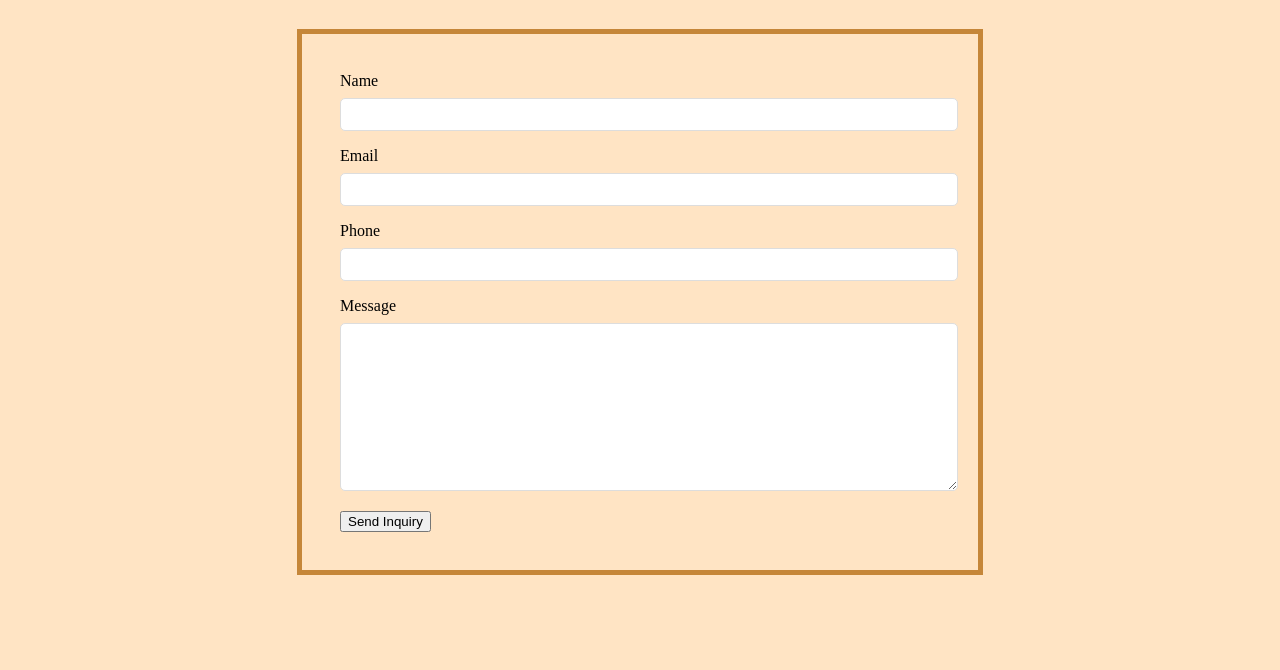
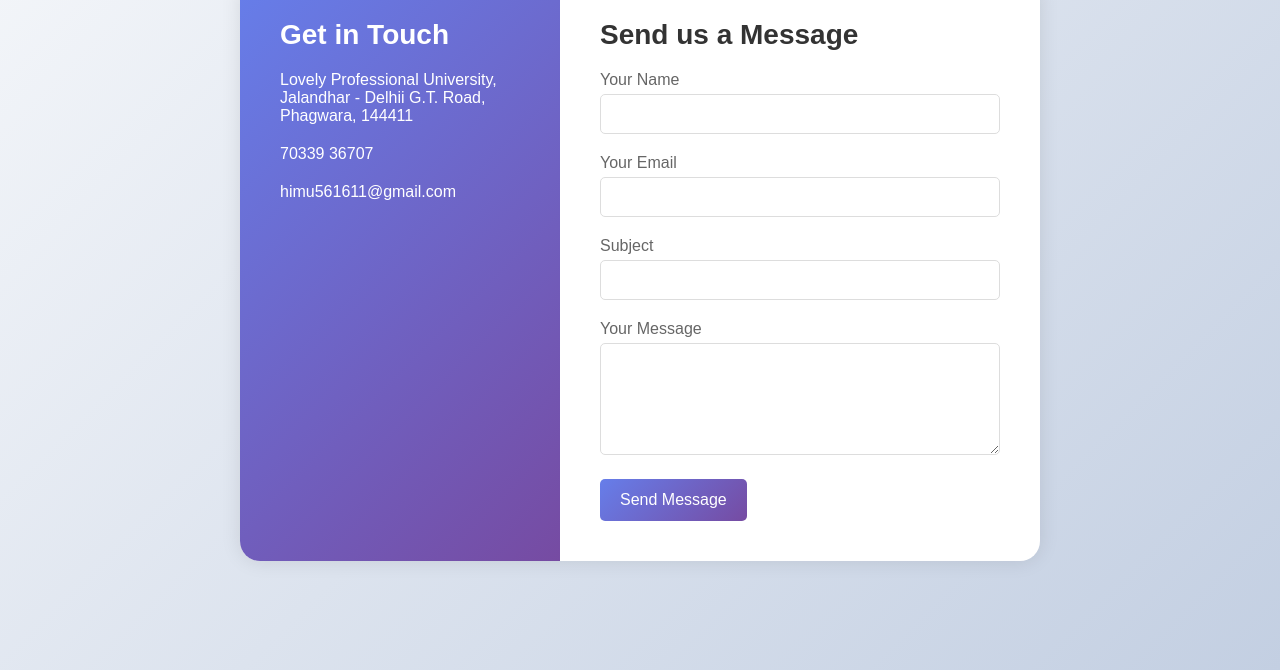
Before and after one commit to Yourabhay15/THE-SIESTA, a plain HTML site: page contactus.html in a window 1280 px wide. Shown: the part 130-800 px from the top of the page. Drawn offline with Linux system fonts and the light colour scheme.

Commit message:
Contactus

```diff
--- a/contactus.html
+++ b/contactus.html
@@ -3,73 +3,189 @@
 <head>
     <meta charset="UTF-8">
     <meta name="viewport" content="width=device-width, initial-scale=1.0">
-    <title>Document</title>
-</head>
+    <title>Contact Us</title>
     <style>
-        body{
-            background-color: bisque;
-        }
-        #Heading{
-            text-align: center;
-            font-size: 50px;
-            font-family: 'Lucida Sans', 'Lucida Sans Regular', 'Lucida Grande', 'Lucida Sans Unicode', Geneva, Verdana, sans-serif;
-            box-shadow: inset;
-            border: 9px double rgb(197, 134, 57);
-        }
-        form {
-            max-width: 600px;
-            margin: 0 auto;
-            text-shadow: #ddd;
-            border: 5px solid rgb(197, 134, 57);
-            padding: 3%;
+        * {
+            margin: 0;
+            padding: 0;
+            box-sizing: border-box;
         }
 
-        .form-group {
-            margin-bottom: 1rem;
+        body {
+            font-family: 'Poppins', sans-serif;
+            background: linear-gradient(135deg, #f5f7fa 0%, #c3cfe2 100%);
+            min-height: 100vh;
+            display: flex;
+            justify-content: center;
+            align-items: center;
+            padding: 20px;
         }
 
-        label {
-            display: block;
-            margin-bottom: 0.5rem;
+        .container {
+            background-color: #ffffff;
+            border-radius: 20px;
+            box-shadow: 0 0 20px rgba(0, 0, 0, 0.1);
+            overflow: hidden;
+            width: 100%;
+            max-width: 800px;
+            display: flex;
         }
 
-        input,
-        textarea {
+        .info-section {
+            background: linear-gradient(135deg, #667eea 0%, #764ba2 100%);
+            padding: 40px;
+            color: #ffffff;
+            width: 40%;
+            display: flex;
+            flex-direction: column;
+            justify-content: space-between;
+        }
+
+        .info-section h2 {
+            font-size: 28px;
+            margin-bottom: 20px;
+        }
+
+        .info-item {
+            margin-bottom: 20px;
+            display: flex;
+            align-items: center;
+        }
+
+        .info-item i {
+            margin-right: 10px;
+            font-size: 20px;
+        }
+
+        .social-icons {
+            display: flex;
+            gap: 15px;
+        }
+
+        .social-icons a {
+            color: #ffffff;
+            font-size: 24px;
+            transition: transform 0.3s ease;
+        }
+
+        .social-icons a:hover {
+            transform: scale(1.2);
+        }
+
+        .form-section {
+            padding: 40px;
+            width: 60%;
+        }
+
+        .form-section h2 {
+            font-size: 28px;
+            margin-bottom: 20px;
+            color: #333;
+        }
+
+        .input-group {
+            margin-bottom: 20px;
+        }
+
+        .input-group label {
+            display: block;
+            margin-bottom: 5px;
+            color: #666;
+        }
+
+        .input-group input,
+        .input-group textarea {
             width: 100%;
-            padding: 0.5rem;
+            padding: 10px;
             border: 1px solid #ddd;
             border-radius: 5px;
+            font-size: 16px;
+            transition: border-color 0.3s ease;
         }
 
-        textarea {
-            height: 150px;
+        .input-group input:focus,
+        .input-group textarea:focus {
+            border-color: #667eea;
+            outline: none;
         }
 
+        .submit-btn {
+            background: linear-gradient(135deg, #667eea 0%, #764ba2 100%);
+            color: #ffffff;
+            border: none;
+            padding: 12px 20px;
+            border-radius: 5px;
+            cursor: pointer;
+            font-size: 16px;
+            transition: transform 0.3s ease;
+        }
+
+        .submit-btn:hover {
+            transform: translateY(-3px);
+        }
+
+        @media (max-width: 768px) {
+            .container {
+                flex-direction: column;
+            }
+            .info-section, .form-section {
+                width: 100%;
+            }
+        }
     </style>
+</head>
 <body>
-
-    <section id="contact" class="container">
-        <h2 id="Heading">Contact Us</h2>
-        <form>
-            <div class="form-group">
-                <label for="name">Name</label>
+    <div class="container">
+        <div class="info-section">
+            <div>
+                <h2>Get in Touch</h2>
+                <div class="info-item">
+                    <p>Lovely Professional University, Jalandhar - Delhii G.T. Road, Phagwara, 144411</p>
+                </div>
+                <div class="info-item">
+                    <p>70339 36707</p>
+                </div>
+                <div class="info-item">
+                    <p>himu561611@gmail.com</p>
+                </div>
+            </div>
+            <div class="social-icons">
+                <a href="#"><i class="fab fa-facebook-f"></i></a>
+                <a href="#"><i class="fab fa-twitter"></i></a>
+                <a href="#"><i class="fab fa-instagram"></i></a>
+                <a href="#"><i class="fab fa-linkedin-in"></i></a>
+            </div>
+        </div>
+        <div class="form-section">
+            <h2>Send us a Message</h2>
+            <form id="contact-form">
+                <div class="input-group">
+                    <label for="name">Your Name</label>
                     <input type="text" id="name" name="name" required>
                 </div>
-            <div class="form-group">
-                <label for="email">Email</label>
+                <div class="input-group">
+                    <label for="email">Your Email</label>
                     <input type="email" id="email" name="email" required>
                 </div>
-            <div class="form-group">
-                <label for="phone">Phone</label>
-                <input type="tel" id="phone" name="phone" required>
+                <div class="input-group">
+                    <label for="subject">Subject</label>
+                    <input type="text" id="subject" name="subject" required>
                 </div>
-            <div class="form-group">
-                <label for="message">Message</label>
-                <textarea id="message" name="message" required></textarea>
+                <div class="input-group">
+                    <label for="message">Your Message</label>
+                    <textarea id="message" name="message" rows="5" required></textarea>
                 </div>
-            <button type="submit" class="btn">Send Inquiry</button>
+                <button type="submit" class="submit-btn">Send Message</button>
             </form>
-    </section>
+        </div>
+    </div>
 
+    <script>
+        document.getElementById('contact-form').addEventListener('submit', function(e) {
+            e.preventDefault();
+            alert('Thank you for your message! We will get back to you soon.');
+            this.reset();
+        });
+    </script>
 </body>
 </html>
```
Also changed, not shown: OUR PRODUCTS.html (deleted, +0 -11 lines). Lines whose indentation alone changed are shown as unchanged.
